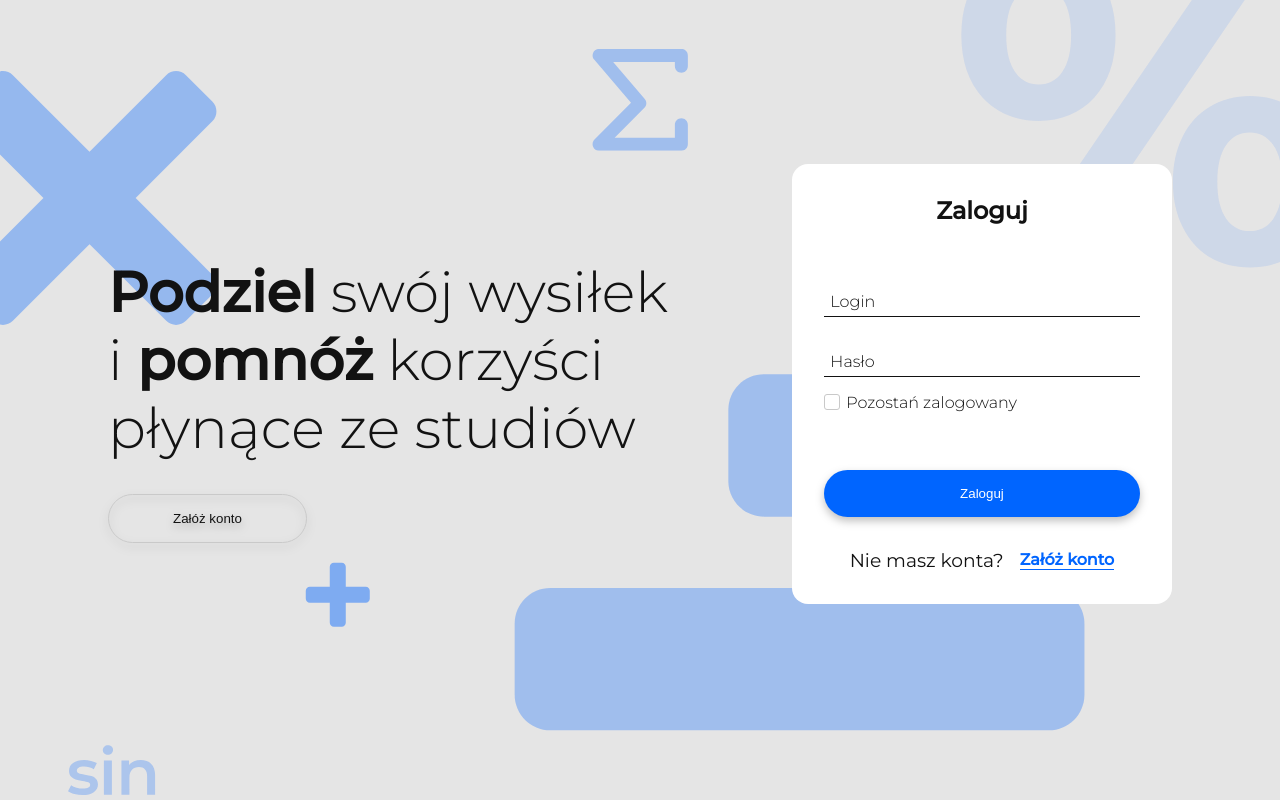
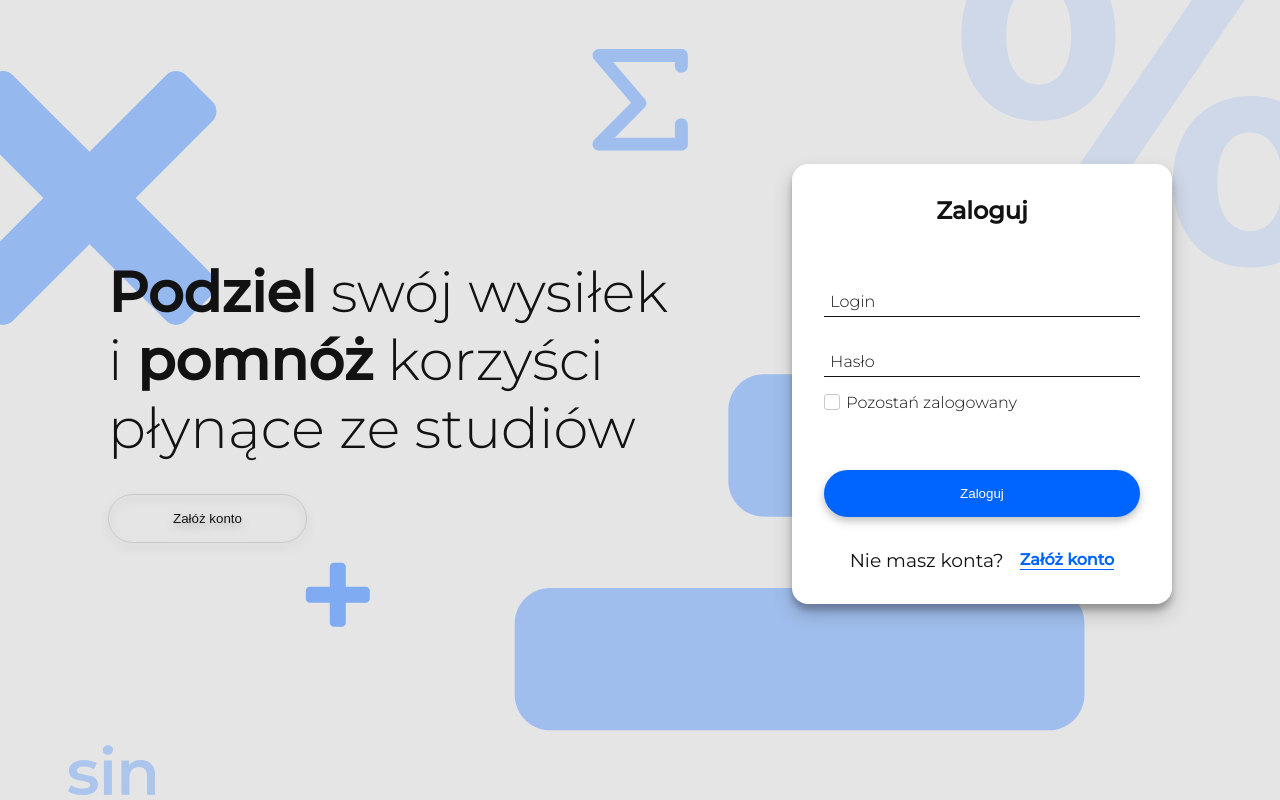
Before and after one commit to Nico2d/atem, a Next.js app: page / in a window 1280 px wide. Built offline with nearby package versions, Linux system fonts and the light colour scheme.

Commit message:
fix: add shadow to siging

```diff
--- a/components/organisms/signing.tsx
+++ b/components/organisms/signing.tsx
@@ -37,6 +37,7 @@ const StyledSigningBox = styled.div`
   width: 300px;
   margin: 3rem 0;
   margin-top: 1rem;
+  box-shadow: rgba(0, 0, 0, 0.19) 0px 10px 20px, rgba(0, 0, 0, 0.23) 0px 6px 6px;
 
   @media ${device.mobileL} {
     min-width: 380px;
```
